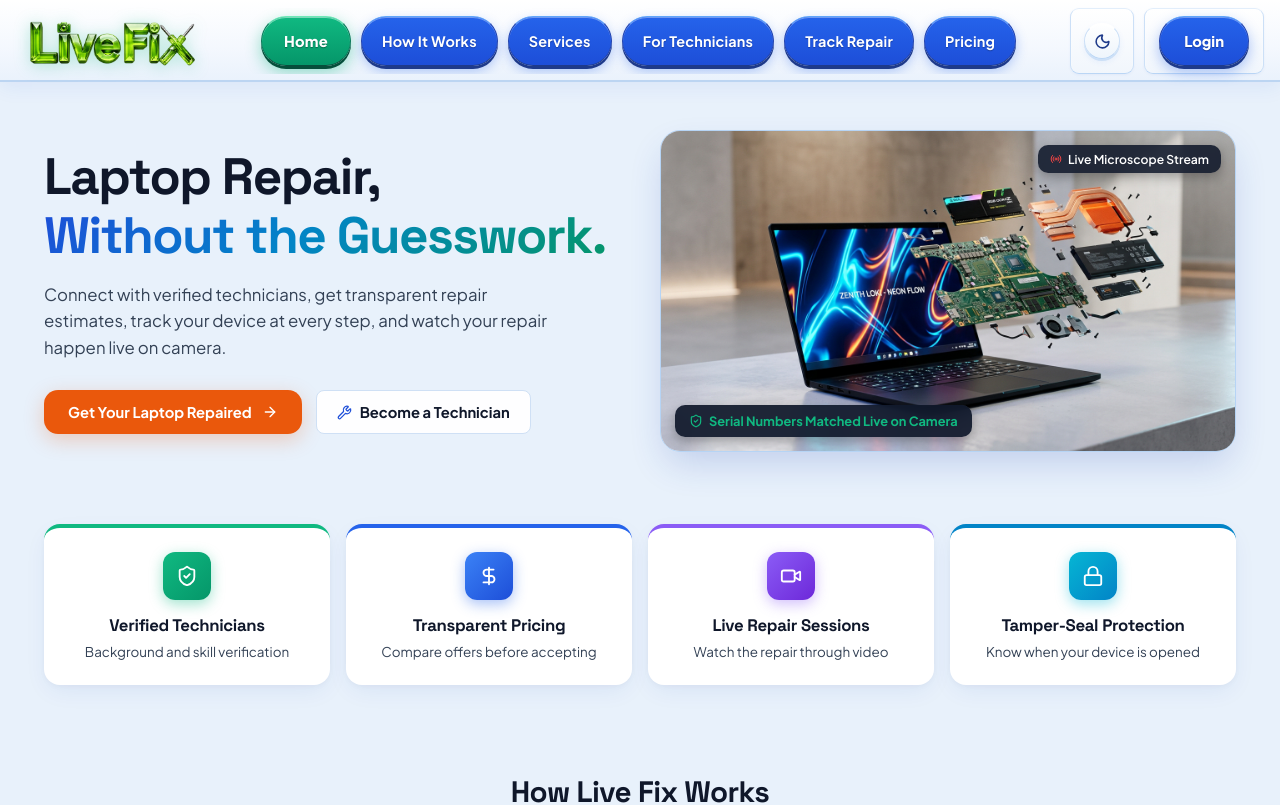
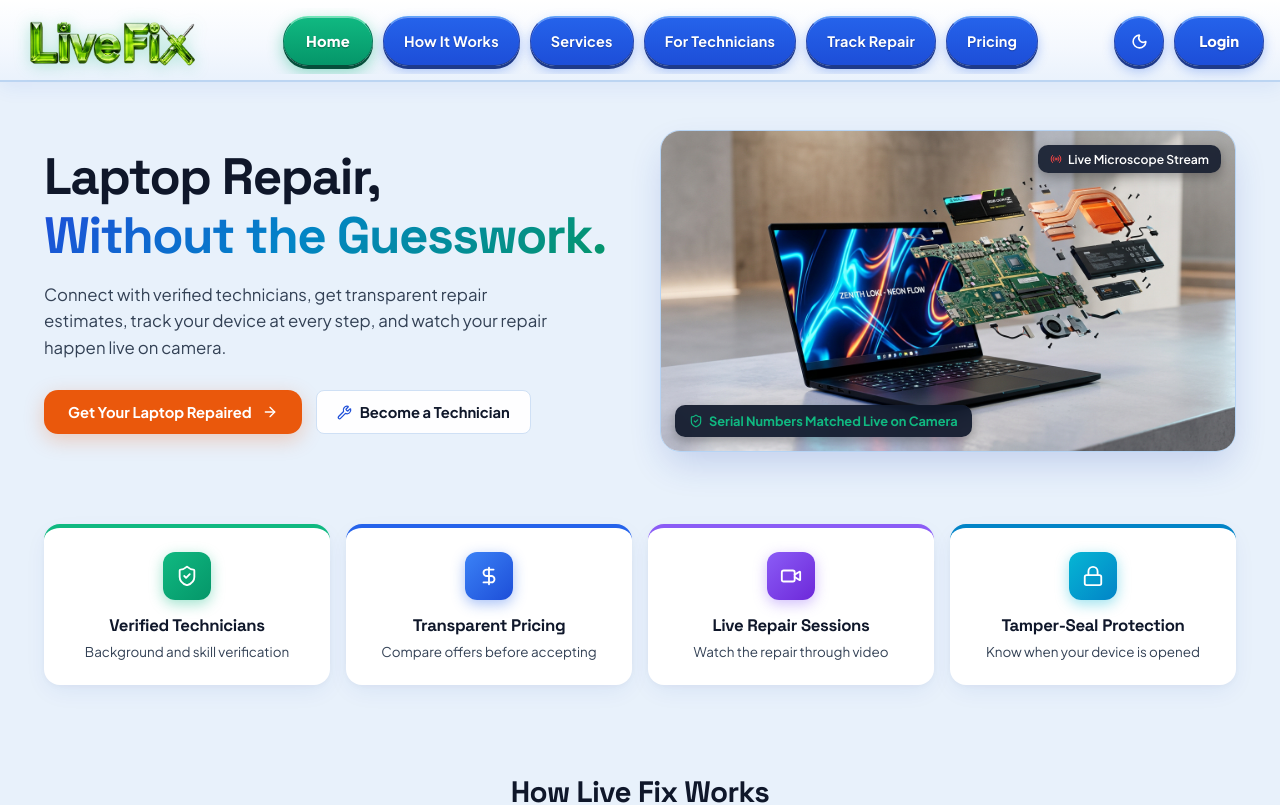
Before and after one commit to shabber0309/hello, a React (Vite) app in the folder frontend/: page / in a window 1280 px wide. Shown: the top 805 px of the page. Built offline with nearby package versions, Linux system fonts and the light colour scheme.

Commit message:
feat(navbar): make theme toggle and user profile button standalone 3D blue buttons without outer boxes

```diff
--- a/frontend/src/components/layout/Navbar.css
+++ b/frontend/src/components/layout/Navbar.css
@@ -325,47 +325,64 @@
   box-shadow: 0 1px 0 #064e3b, 0 2px 4px rgba(16, 185, 129, 0.2) !important;
 }
 
-/* Bay 4: Theme Toggle Bay */
+/* Bay 4: Theme Toggle Bay - Standalone 3D Button without outer box */
 .silicone-bay-theme {
-  width: 64px;
+  width: auto;
+  min-width: 50px;
+  background: transparent !important;
+  border: none !important;
+  box-shadow: none !important;
+  padding: 0 !important;
   flex-shrink: 0;
+  display: flex;
+  align-items: center;
+  justify-content: center;
 }
 
 .silicone-theme-btn {
-  width: 36px;
-  height: 36px;
+  width: 50px;
+  height: 50px;
+  min-height: 50px;
   border-radius: 50%;
   display: flex;
   align-items: center;
   justify-content: center;
-  background: linear-gradient(180deg, #ffffff 0%, #eef5fc 100%);
-  border: 1px solid #cce0f7;
-  border-top-color: #ffffff;
-  border-bottom-color: #bad6f5;
-  color: #1e3a8a;
+  background: linear-gradient(180deg, #2563eb 0%, #1d4ed8 100%) !important;
+  border: 1px solid #1e40af !important;
+  border-top-color: #60a5fa !important;
+  border-bottom-color: #1e3a8a !important;
+  color: #ffffff !important;
   cursor: pointer;
-  box-shadow: 0 2px 0 #cce0f7, 0 3px 6px rgba(37, 99, 235, 0.08), inset 0 1px 0 #ffffff;
+  box-shadow: 0 3px 0 #1e3a8a, 0 5px 12px rgba(37, 99, 235, 0.35), inset 0 1px 0 rgba(255, 255, 255, 0.35) !important;
   transition: all 0.18s ease;
+  box-sizing: border-box;
+}
+
+.silicone-theme-btn svg {
+  color: #ffffff !important;
+  stroke: #ffffff !important;
 }
 
 .silicone-theme-btn:hover {
   transform: translateY(-2px);
-  background: linear-gradient(180deg, #ffffff 0%, #e0effe 100%);
-  box-shadow: 0 4px 0 #bad6f5, 0 6px 12px rgba(37, 99, 235, 0.15), inset 0 1px 0 #ffffff;
-  color: #1d4ed8;
+  background: linear-gradient(180deg, #3b82f6 0%, #2563eb 100%) !important;
+  box-shadow: 0 4px 0 #1e3a8a, 0 8px 18px rgba(37, 99, 235, 0.48), inset 0 1px 0 rgba(255, 255, 255, 0.45) !important;
+  color: #ffffff !important;
 }
 
 .silicone-theme-btn:active {
   transform: translateY(2px);
-  box-shadow: 0 1px 0 #bad6f5, 0 2px 4px rgba(37, 99, 235, 0.1);
+  box-shadow: 0 1px 0 #1e3a8a, 0 2px 4px rgba(37, 99, 235, 0.2) !important;
 }
 
-/* Bay 5: Login Button / User Profile Dropdown */
+/* Bay 5: Login Button / User Profile Dropdown - Standalone without outer box */
 .silicone-bay-login {
   position: relative;
   width: auto;
-  min-width: 110px;
-  padding: 0 14px;
+  background: transparent !important;
+  border: none !important;
+  box-shadow: none !important;
+  padding: 0 !important;
   flex-shrink: 0;
   display: flex;
   align-items: center;
@@ -376,35 +393,36 @@
 
 .silicone-login-btn {
   height: 50px;
+  min-height: 50px;
   padding: 0 24px;
   display: inline-flex;
   align-items: center;
   justify-content: center;
   border-radius: 9999px;
-  background: linear-gradient(180deg, #2563eb 0%, #1d4ed8 100%);
-  border: 1px solid #1e40af;
-  border-top-color: #60a5fa;
-  border-bottom-color: #1e3a8a;
-  color: #ffffff;
+  background: linear-gradient(180deg, #2563eb 0%, #1d4ed8 100%) !important;
+  border: 1px solid #1e40af !important;
+  border-top-color: #60a5fa !important;
+  border-bottom-color: #1e3a8a !important;
+  color: #ffffff !important;
   font-size: 0.92rem;
   font-weight: 800;
   cursor: pointer;
-  box-shadow: 0 3px 0 #1e3a8a, 0 6px 14px rgba(37, 99, 235, 0.4), inset 0 1px 0 rgba(255, 255, 255, 0.35);
+  box-shadow: 0 3px 0 #1e3a8a, 0 5px 12px rgba(37, 99, 235, 0.35), inset 0 1px 0 rgba(255, 255, 255, 0.35) !important;
   transition: all 0.18s ease;
   white-space: nowrap;
-  text-shadow: 0 1px 1px rgba(0, 0, 0, 0.3);
+  text-shadow: 0 1px 1px rgba(0, 0, 0, 0.25) !important;
   box-sizing: border-box;
 }
 
 .silicone-login-btn:hover {
-  background: linear-gradient(180deg, #3b82f6 0%, #2563eb 100%);
+  background: linear-gradient(180deg, #3b82f6 0%, #2563eb 100%) !important;
   transform: translateY(-2px);
-  box-shadow: 0 5px 0 #1e3a8a, 0 9px 18px rgba(37, 99, 235, 0.5), inset 0 1px 0 rgba(255, 255, 255, 0.4);
+  box-shadow: 0 4px 0 #1e3a8a, 0 8px 18px rgba(37, 99, 235, 0.48), inset 0 1px 0 rgba(255, 255, 255, 0.45) !important;
 }
 
 .silicone-login-btn:active {
   transform: translateY(2px);
-  box-shadow: 0 1px 0 #1e3a8a, 0 2px 4px rgba(37, 99, 235, 0.25);
+  box-shadow: 0 1px 0 #1e3a8a, 0 2px 4px rgba(37, 99, 235, 0.2) !important;
 }
 
 .silicone-profile-trigger {
@@ -412,47 +430,60 @@
   align-items: center;
   gap: 8px;
   height: 50px;
-  background: linear-gradient(180deg, #ffffff 0%, #f4f8fd 100%);
-  border: 1px solid #cce0f7;
-  border-top-color: #ffffff;
-  border-bottom-color: #bad6f5;
+  min-height: 50px;
+  background: linear-gradient(180deg, #2563eb 0%, #1d4ed8 100%) !important;
+  border: 1px solid #1e40af !important;
+  border-top-color: #60a5fa !important;
+  border-bottom-color: #1e3a8a !important;
   border-radius: 9999px;
-  padding: 0 16px 0 8px;
+  padding: 0 18px 0 10px;
   cursor: pointer;
-  box-shadow: 0 2px 0 #cce0f7, 0 3px 6px rgba(37, 99, 235, 0.08), inset 0 1px 0 #ffffff;
-  color: #0f172a;
+  box-shadow: 0 3px 0 #1e3a8a, 0 5px 12px rgba(37, 99, 235, 0.35), inset 0 1px 0 rgba(255, 255, 255, 0.35) !important;
+  color: #ffffff !important;
   font-weight: 800;
-  font-size: 0.88rem;
+  font-size: 0.90rem;
   transition: all 0.18s ease;
   white-space: nowrap;
   flex-shrink: 0;
-  text-shadow: none;
+  text-shadow: 0 1px 1px rgba(0, 0, 0, 0.25) !important;
   box-sizing: border-box;
 }
 
 .silicone-profile-trigger:hover {
-  background: linear-gradient(180deg, #ffffff 0%, #eaf2fc 100%);
+  background: linear-gradient(180deg, #3b82f6 0%, #2563eb 100%) !important;
   transform: translateY(-2px);
-  box-shadow: 0 4px 0 #bad6f5, 0 6px 12px rgba(37, 99, 235, 0.12), inset 0 1px 0 #ffffff;
+  box-shadow: 0 4px 0 #1e3a8a, 0 8px 18px rgba(37, 99, 235, 0.48), inset 0 1px 0 rgba(255, 255, 255, 0.45) !important;
 }
 
 .silicone-profile-trigger:active {
   transform: translateY(2px);
-  box-shadow: 0 1px 0 #bad6f5, 0 2px 4px rgba(37, 99, 235, 0.1);
+  box-shadow: 0 1px 0 #1e3a8a, 0 2px 4px rgba(37, 99, 235, 0.2) !important;
+}
+
+.silicone-profile-trigger svg {
+  color: #ffffff !important;
+  stroke: #ffffff !important;
+}
+
+.silicone-user-name {
+  color: #ffffff !important;
+  font-weight: 800;
+  font-size: 0.90rem;
 }
 
 .silicone-avatar-circle {
-  width: 28px;
-  height: 28px;
+  width: 30px;
+  height: 30px;
   border-radius: 50%;
   color: #ffffff;
   display: flex;
   align-items: center;
   justify-content: center;
-  font-size: 0.82rem;
+  font-size: 0.84rem;
   font-weight: 800;
   flex-shrink: 0;
-  box-shadow: 0 2px 0 rgba(0, 0, 0, 0.35), inset 0 1px 0 rgba(255, 255, 255, 0.4);
+  border: 2px solid rgba(255, 255, 255, 0.5);
+  box-shadow: 0 1px 4px rgba(0, 0, 0, 0.25);
   text-shadow: 0 1px 1px rgba(0, 0, 0, 0.6);
 }
 
@@ -786,3 +817,10 @@
 [data-theme="dark"] .silicone-bay-item .silicone-nav-link--active {
   color: #ffffff !important;
 }
+
+[data-theme="dark"] .silicone-bay-theme,
+[data-theme="dark"] .silicone-bay-login {
+  background: transparent !important;
+  border: none !important;
+  box-shadow: none !important;
+}
--- a/frontend/src/components/layout/Navbar.jsx
+++ b/frontend/src/components/layout/Navbar.jsx
@@ -295,7 +295,7 @@ export default function Navbar({
                 <span className="silicone-user-name">
                   {user.name?.split(' ')[0] || 'User'}
                 </span>
-                <ChevronDown size={14} color="#64748b" />
+                <ChevronDown size={14} color="#ffffff" strokeWidth={2.4} />
               </button>
             )}
 
```
